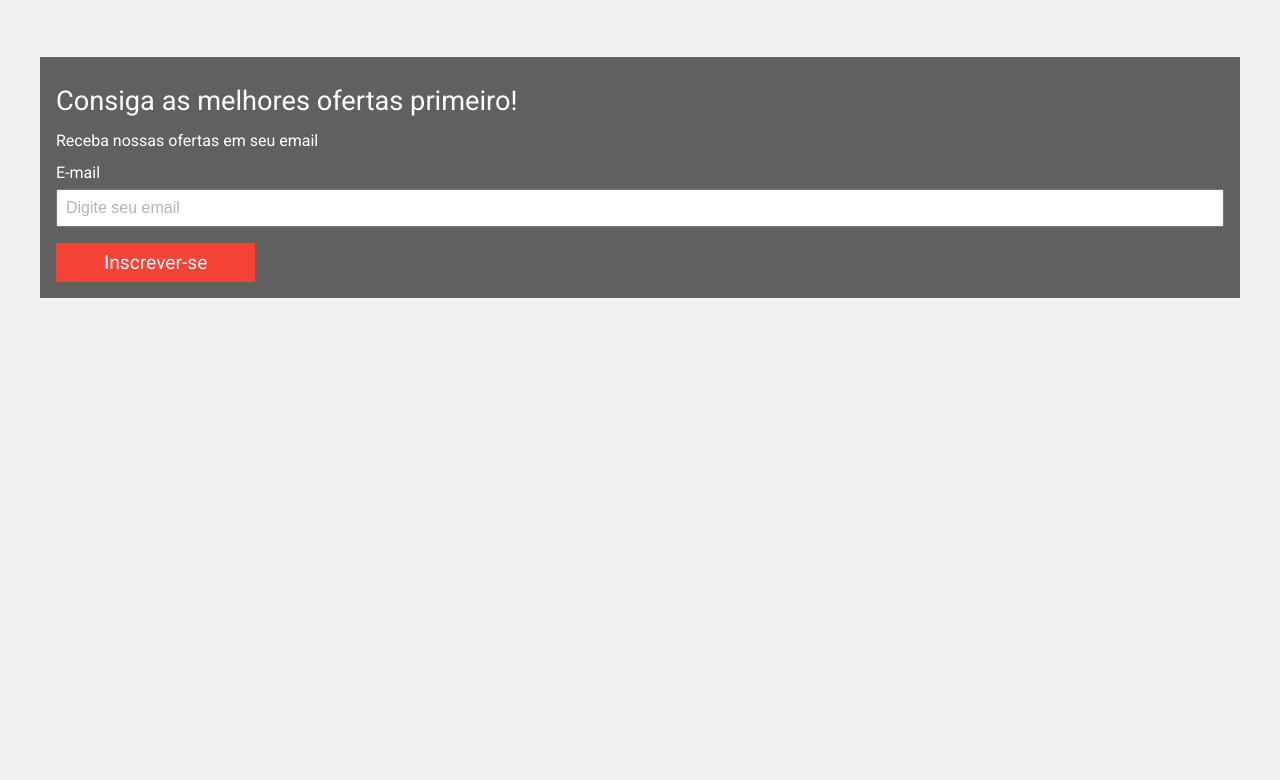
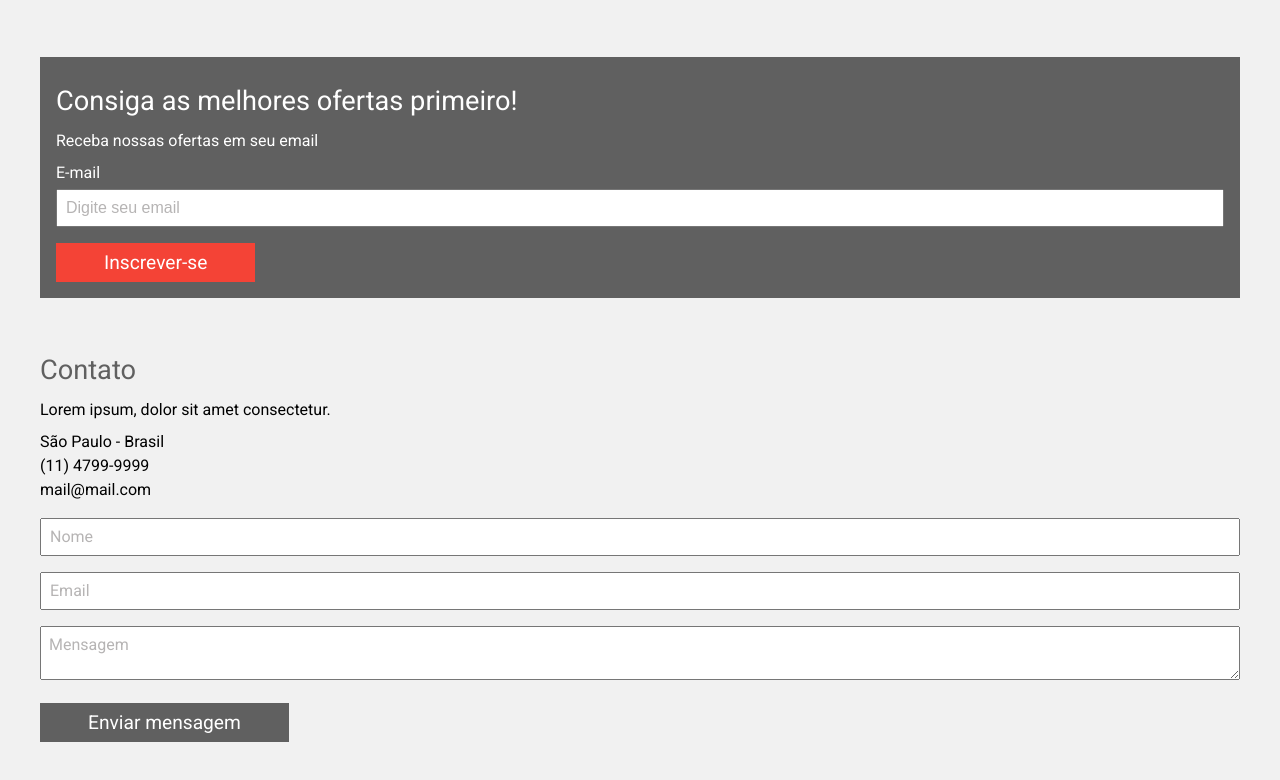
Before and after one commit to EliasRiguetto/site-viagem, a website: page index.html in a window 1280 px wide. Shown: the part 1830-2610 px from the top of the page. Before the commit the page ends 2188 px from the top, so only its background shows below. Drawn offline with Linux system fonts and the light colour scheme.

Commit message:
7-Contato

```diff
--- /dev/null
+++ b/css/sass/contact.scss
@@ -0,0 +1,34 @@
+.contact{
+  width: $l-device;
+  margin: 60px auto;
+  p{
+    margin-bottom: .5rem;
+  }
+  ul{
+    margin-bottom: 1rem;
+  }
+}
+
+.contact-form{
+  input, textarea{
+    width: 100%;
+    font-size: 1rem;
+    padding: .5rem;
+    margin-bottom: 1rem;
+    max-width: $l-device;
+    &:focus{
+      outline: none;
+    }
+    &::placeholder{
+      font-family: $font;
+      color: $details;
+      font-size: 1rem;
+    }
+  }
+  button{
+    background: $primary-color;
+    &:hover{
+      background: $details;
+    }
+  }
+}
--- a/css/sass/estilo.scss
+++ b/css/sass/estilo.scss
@@ -6,3 +6,4 @@
 @import 'offers';
 @import 'gallery';
 @import 'newsletter';
+@import 'contact';
--- a/css/sass/form.scss
+++ b/css/sass/form.scss
@@ -35,17 +35,10 @@
     height: 220px;
     background: $white;
     padding: 1rem;
-    .btn{
-        color: $white;
-        font-size: 1.2rem;
+    button{
         background: $primary-color;
-        border: none;
-        padding: .5rem 3rem;
-        font-family: $font;
         &:hover{
             background: $details;
-            cursor: pointer;
-            transition: all .3s ease-in;
         }
     }
   }
--- a/css/sass/geral.scss
+++ b/css/sass/geral.scss
@@ -45,3 +45,14 @@ body{
     font-weight: 400;
     color: $primary-color;
 }
+.btn{
+  color: $white;
+  font-size: 1.2rem;
+  border: none;
+  padding: .5rem 3rem;
+  font-family: $font;
+  &:hover{
+      cursor: pointer;
+      transition: all .3s ease-in;
+  }
+}
--- a/css/sass/newsletter.scss
+++ b/css/sass/newsletter.scss
@@ -30,16 +30,9 @@
     }
     button{
         display: block;
-        color: $white;
-        font-size: 1.2rem;
         background: $secondary-color;
-        border: none;
-        padding: .5rem 3rem;
-        font-family: $font;
         &:hover{
             background: lighten($color: $secondary-color, $amount: 10%);
-            cursor: pointer;
-            transition: all .3s ease-in;
         }
     }
 }
--- a/index.html
+++ b/index.html
@@ -99,11 +99,23 @@
         <form action="/" class="form-email">
             <label for="email">E-mail</label>
             <input type="email" placeholder="Digite seu email">
-            <button>Inscrever-se</button>
+            <button class="btn">Inscrever-se</button>
         </form>
     </section>
     <section class="contact">
-
+        <h2 class="titulo">Contato</h2>
+        <p>Lorem ipsum, dolor sit amet consectetur.</p>
+        <ul>
+            <li>São Paulo - Brasil</li>
+            <li>(11) 4799-9999</li>
+            <li>mail@mail.com</li>
+        </ul>
+        <form action="/" class="contact-form">
+            <input type="text" placeholder="Nome">
+            <input type="email" placeholder="Email">
+            <textarea placeholder="Mensagem"></textarea>
+            <button class="btn">Enviar mensagem</button>
+        </form>
     </section>
     <footer class="footer">
 
```
Also changed, not shown: css/style.css, 1 other file.
